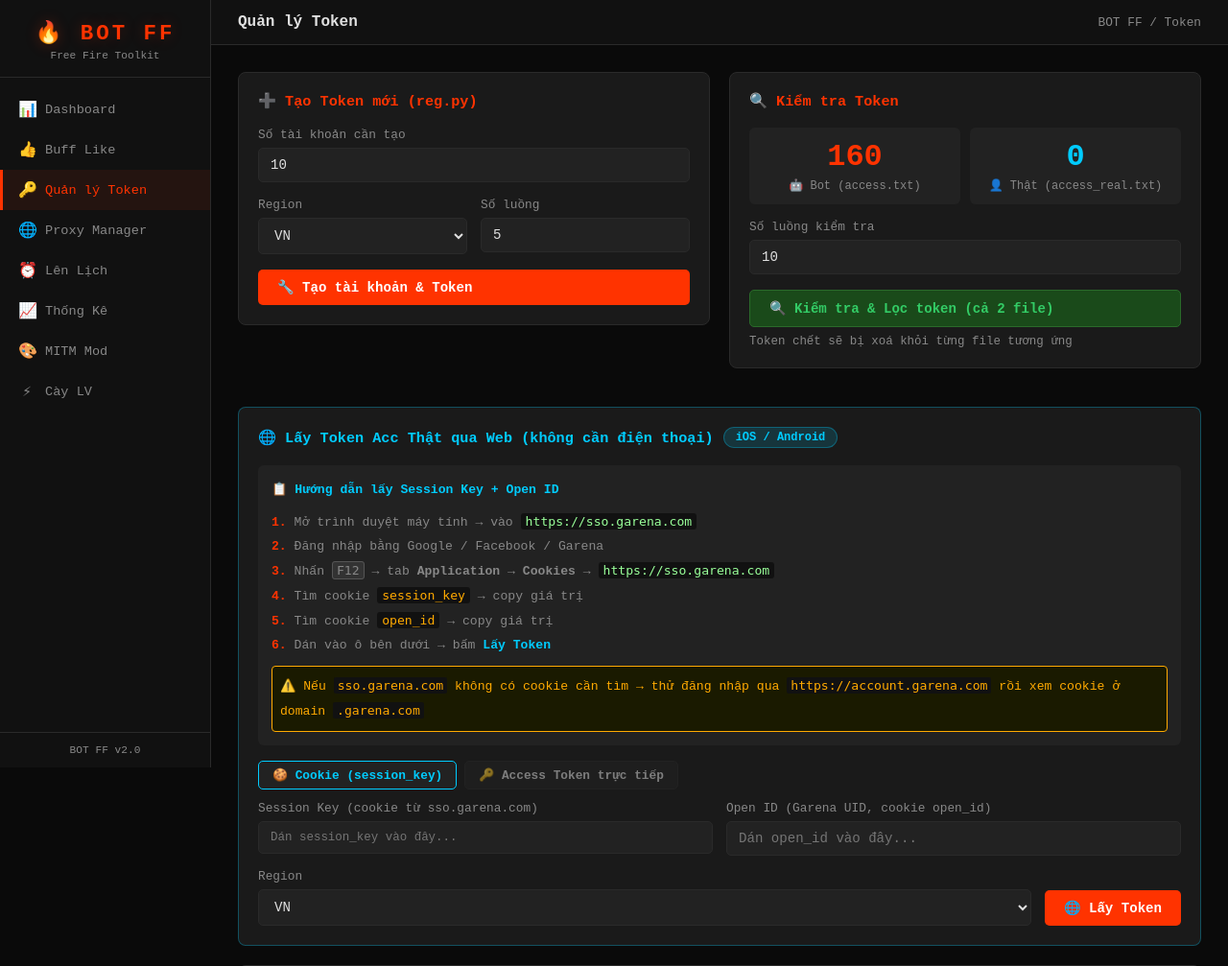
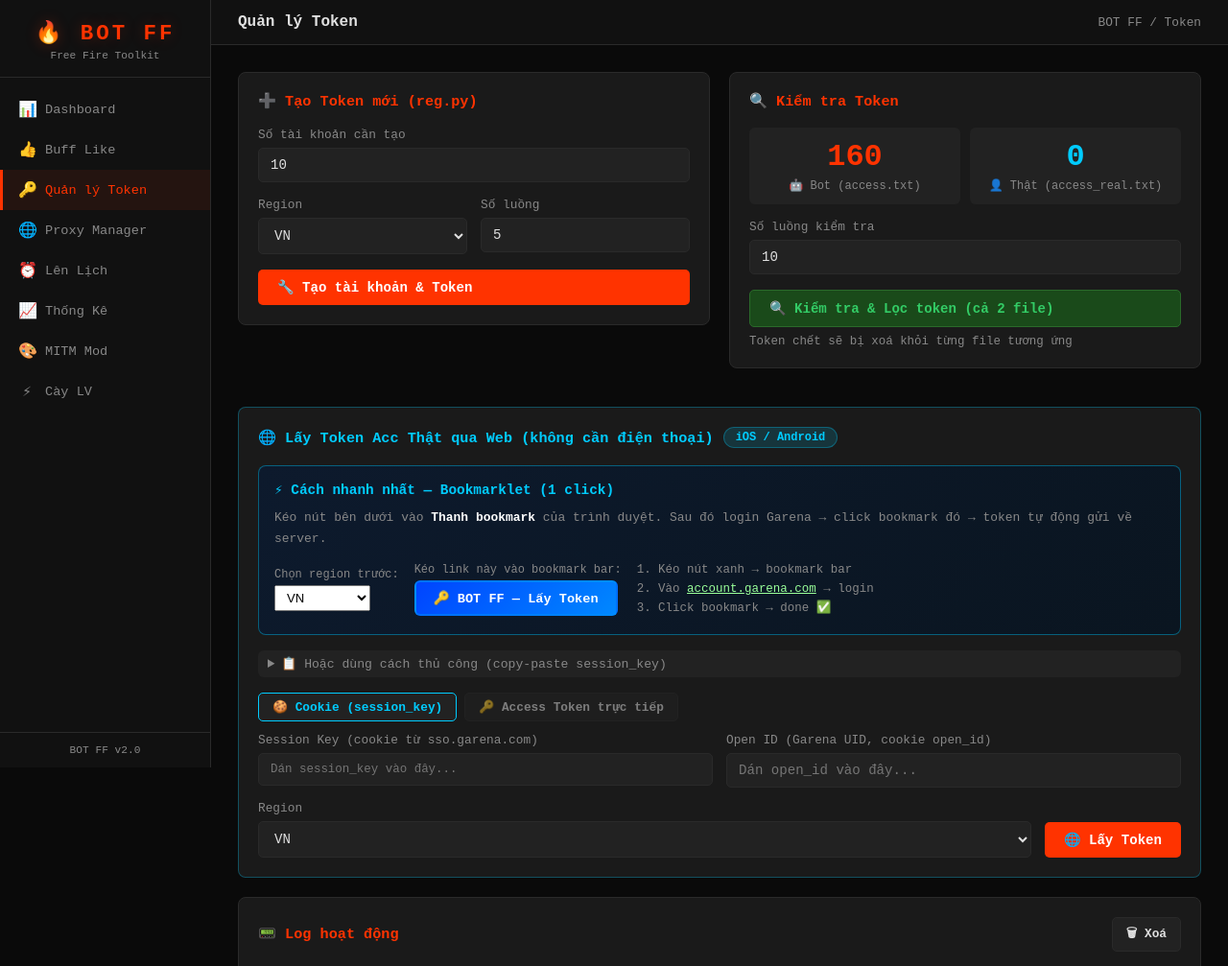
Before and after one commit to intekaih/botff, a Flask app: page /tokens in a window 1280 px wide. Shown: the top 1007 px of the page at 96% size. Run offline with Flask 3, Linux system fonts and the light colour scheme.

Commit message:
Add a bookmarklet to quickly retrieve user tokens
Adds a bookmarklet route to app.py and updates the tokens.html template to include a user-friendly interface for the bookmarklet, allowing users to easily extract session keys and open IDs.

Replit-Commit-Author: Agent
Replit-Commit-Session-Id: 45864a75-e5c0-4425-bd8a-96aa4d06d07a
Replit-Commit-Checkpoint-Type: full_checkpoint
Replit-Commit-Event-Id: 69b9c598-3f8e-4e73-b350-950124fa6927
Replit-Commit-Screenshot-Url: https://storage.googleapis.com/screenshot-production-us-central1/28032d57-9dd2-48e1-ab40-cc3385545e87/45864a75-e5c0-4425-bd8a-96aa4d06d07a/GZhpaWx
Replit-Helium-Checkpoint-Created: true

```diff
--- a/app.py
+++ b/app.py
@@ -20,6 +20,13 @@ sys.path.insert(0, os.path.join(BASE_DIR, 'tools', 'level_bot'))
 from lvl import Proxy as LvlProxy
 
 app = Flask(__name__)
+
+@app.after_request
+def add_cors(response):
+    response.headers['Access-Control-Allow-Origin'] = '*'
+    response.headers['Access-Control-Allow-Methods'] = 'GET, POST, OPTIONS'
+    response.headers['Access-Control-Allow-Headers'] = 'Content-Type'
+    return response
 
 SCHEDULER_CONFIG_FILE = os.path.join(BASE_DIR, 'scheduler_config.json')
 MITM_IDS_FILE = os.path.join(BASE_DIR, 'tools', 'mitm_scripts', 'extracted_ids.txt')
@@ -196,6 +203,31 @@ def api_like_start():
     return jsonify({'task_id': task_id})
 
 
+@app.route('/api/bookmarklet')
+def api_bookmarklet():
+    region = request.args.get('region', 'VN').upper()
+    server = request.host_url.rstrip('/')
+    js = f"""javascript:(function(){{
+var r='{region}',s='',o='';
+document.cookie.split(';').forEach(function(c){{
+  var p=c.trim().split('='),k=p[0],v=decodeURIComponent(p.slice(1).join('='));
+  if(k==='session_key')s=v;
+  if(k==='open_id')o=v;
+}});
+if(!s||!o){{alert('[BOT FF] Không tìm thấy session_key/open_id.\\nHãy đăng nhập Garena rồi thử lại!');return;}}
+alert('[BOT FF] Đang gửi token...\\nRegion: '+r+'\\nOpen ID: '+o);
+fetch('{server}/api/tokens/web_login',{{
+  method:'POST',
+  headers:{{'Content-Type':'application/json'}},
+  body:JSON.stringify({{session_key:s,open_id:o,region:r}})
+}}).then(function(r){{return r.json();}}).then(function(d){{
+  if(d.task_id)alert('[BOT FF] ✅ Đang xử lý! Mở dashboard để xem log.');
+  else alert('[BOT FF] ❌ Lỗi: '+JSON.stringify(d));
+}}).catch(function(e){{alert('[BOT FF] Lỗi kết nối: '+e);}});
+}})();"""
+    return Response(js, mimetype='application/javascript')
+
+
 @app.route('/tokens')
 def tokens_page():
     tokens = read_tokens()
@@ -208,8 +240,10 @@ def tokens_page():
     )
 
 
-@app.route('/api/tokens/web_login', methods=['POST'])
+@app.route('/api/tokens/web_login', methods=['POST', 'OPTIONS'])
 def api_tokens_web_login():
+    if request.method == 'OPTIONS':
+        return '', 204
     data = request.json or {}
     session_key = (data.get('session_key') or '').strip()
     open_id = (data.get('open_id') or '').strip()
--- a/templates/tokens.html
+++ b/templates/tokens.html
@@ -68,21 +68,61 @@
     <span class="pill" style="background:rgba(0,204,255,0.15);color:#00ccff;border:1px solid rgba(0,204,255,0.3);">iOS / Android</span>
   </div>
 
-  <!-- Hướng dẫn -->
-  <div style="background:var(--bg4);border-radius:6px;padding:14px;margin-bottom:16px;font-size:0.82rem;line-height:1.9;color:var(--text-dim);">
-    <div style="color:#00ccff;font-weight:bold;margin-bottom:8px;">📋 Hướng dẫn lấy Session Key + Open ID</div>
-    <div><span style="color:var(--red);font-weight:bold;">1.</span> Mở trình duyệt máy tính → vào <code style="color:#99ff99;background:#111;padding:1px 5px;border-radius:3px;">https://sso.garena.com</code></div>
-    <div><span style="color:var(--red);font-weight:bold;">2.</span> Đăng nhập bằng Google / Facebook / Garena</div>
-    <div><span style="color:var(--red);font-weight:bold;">3.</span> Nhấn <kbd style="background:#333;border:1px solid #555;border-radius:3px;padding:1px 4px;">F12</kbd> → tab <strong>Application</strong> → <strong>Cookies</strong> → <code style="color:#99ff99;background:#111;padding:1px 5px;border-radius:3px;">https://sso.garena.com</code></div>
-    <div><span style="color:var(--red);font-weight:bold;">4.</span> Tìm cookie <code style="color:#ffaa00;background:#111;padding:1px 5px;border-radius:3px;">session_key</code> → copy giá trị</div>
-    <div><span style="color:var(--red);font-weight:bold;">5.</span> Tìm cookie <code style="color:#ffaa00;background:#111;padding:1px 5px;border-radius:3px;">open_id</code> → copy giá trị</div>
-    <div><span style="color:var(--red);font-weight:bold;">6.</span> Dán vào ô bên dưới → bấm <strong style="color:#00ccff;">Lấy Token</strong></div>
-    <div style="margin-top:8px;padding:8px;background:#1a1a00;border:1px solid #ffaa00;border-radius:4px;color:#ffaa00;">
-      ⚠️ Nếu <code style="background:#111;padding:1px 4px;border-radius:2px;">sso.garena.com</code> không có cookie cần tìm → thử đăng nhập qua
-      <code style="background:#111;padding:1px 4px;border-radius:2px;">https://account.garena.com</code>
-      rồi xem cookie ở domain <code style="background:#111;padding:1px 4px;border-radius:2px;">.garena.com</code>
+  <!-- BOOKMARKLET - CÁCH NHANH NHẤT -->
+  <div style="background:linear-gradient(135deg,#0d1a2d,#0a1520);border:1px solid rgba(0,204,255,0.4);border-radius:8px;padding:16px;margin-bottom:16px;">
+    <div style="color:#00ccff;font-weight:bold;font-size:0.9rem;margin-bottom:10px;">⚡ Cách nhanh nhất — Bookmarklet (1 click)</div>
+    <div style="font-size:0.81rem;color:var(--text-dim);margin-bottom:12px;line-height:1.7;">
+      Kéo nút bên dưới vào <strong style="color:#fff;">Thanh bookmark</strong> của trình duyệt.
+      Sau đó login Garena → click bookmark đó → token tự động gửi về server.
+    </div>
+    <div style="display:flex;align-items:center;gap:16px;flex-wrap:wrap;">
+      <div>
+        <div style="font-size:0.75rem;color:var(--text-dim);margin-bottom:4px;">Chọn region trước:</div>
+        <select id="bm-region" onchange="updateBookmarklet()" style="width:100px;padding:4px 8px;font-size:0.82rem;">
+          {% for r in regions %}
+          <option value="{{ r }}" {% if r == 'VN' %}selected{% endif %}>{{ r }}</option>
+          {% endfor %}
+        </select>
+      </div>
+      <div>
+        <div style="font-size:0.75rem;color:var(--text-dim);margin-bottom:4px;">Kéo link này vào bookmark bar:</div>
+        <a id="bookmarklet-link" href="#"
+           style="display:inline-block;padding:8px 18px;background:linear-gradient(135deg,#0044ff,#0088ff);color:#fff;border-radius:6px;font-weight:bold;font-size:0.85rem;text-decoration:none;border:2px solid rgba(0,150,255,0.5);cursor:grab;user-select:none;"
+           title="Kéo vào bookmark bar của trình duyệt">
+          🔑 BOT FF — Lấy Token
+        </a>
+      </div>
+      <div style="font-size:0.78rem;color:var(--text-dim);line-height:1.6;">
+        1. Kéo nút xanh → bookmark bar<br>
+        2. Vào <a href="https://account.garena.com" target="_blank" style="color:#99ff99;">account.garena.com</a> → login<br>
+        3. Click bookmark → done ✅
+      </div>
     </div>
   </div>
+
+  <!-- Hướng dẫn thủ công (thu gọn) -->
+  <details style="margin-bottom:16px;">
+  <summary style="cursor:pointer;font-size:0.82rem;color:var(--text-dim);padding:6px 10px;background:var(--bg4);border-radius:6px;user-select:none;">
+    📋 Hoặc dùng cách thủ công (copy-paste session_key)
+  </summary>
+  <div style="background:var(--bg4);border-radius:0 0 6px 6px;padding:14px;font-size:0.82rem;line-height:1.9;color:var(--text-dim);border-top:1px solid #222;">
+    <div style="color:#00ccff;font-weight:bold;margin-bottom:8px;">📋 Hướng dẫn lấy Session Key + Open ID</div>
+    <div><span style="color:var(--red);font-weight:bold;">1.</span> Mở trình duyệt → vào
+      <a href="https://account.garena.com" target="_blank" style="color:#99ff99;">https://account.garena.com</a>
+      &nbsp;<span style="opacity:0.5;font-size:0.78rem;">(hoặc <a href="https://lc.garena.com" target="_blank" style="color:#99ff99;">lc.garena.com</a>)</span>
+    </div>
+    <div><span style="color:var(--red);font-weight:bold;">2.</span> Đăng nhập bằng <strong>Google</strong> / Facebook / Garena account</div>
+    <div><span style="color:var(--red);font-weight:bold;">3.</span> Nhấn <kbd style="background:#333;border:1px solid #555;border-radius:3px;padding:1px 4px;">F12</kbd> → tab <strong>Application</strong> → <strong>Cookies</strong></div>
+    <div><span style="color:var(--red);font-weight:bold;">4.</span> Chọn domain <code style="color:#99ff99;background:#111;padding:1px 4px;border-radius:2px;">.garena.com</code> (hoặc <code style="color:#99ff99;background:#111;padding:1px 4px;border-radius:2px;">account.garena.com</code>)</div>
+    <div><span style="color:var(--red);font-weight:bold;">5.</span> Tìm <code style="color:#ffaa00;background:#111;padding:1px 4px;border-radius:2px;">session_key</code> và <code style="color:#ffaa00;background:#111;padding:1px 4px;border-radius:2px;">open_id</code> → copy giá trị</div>
+    <div><span style="color:var(--red);font-weight:bold;">6.</span> Dán vào ô bên dưới → bấm <strong style="color:#00ccff;">Lấy Token</strong></div>
+    <div style="margin-top:10px;padding:8px 10px;background:#0d1a0d;border:1px solid #33aa33;border-radius:4px;color:#99dd99;font-size:0.8rem;">
+      💡 <strong>Mẹo:</strong> Nếu không thấy cookie → sau khi login xong, vào
+      <code style="background:#111;padding:1px 4px;border-radius:2px;">https://account.garena.com/</code>
+      rồi mới mở F12 → Application → Cookies
+    </div>
+  </div>
+  </details>
 
   <!-- Tabs phương án -->
   <div style="display:flex;gap:8px;margin-bottom:12px;">
@@ -106,10 +146,11 @@
   <div id="panel-token" style="display:none;margin-bottom:14px;">
     <div style="background:var(--bg4);border-radius:6px;padding:12px;margin-bottom:12px;font-size:0.81rem;color:var(--text-dim);line-height:1.8;">
       <div style="color:#ffaa00;font-weight:bold;margin-bottom:6px;">📡 Lấy Access Token từ Network Tab</div>
-      <div>1. Vào <code style="color:#99ff99;background:#111;padding:1px 4px;border-radius:2px;">https://sso.garena.com</code> → đăng nhập</div>
-      <div>2. F12 → tab <strong>Network</strong> → lọc <code style="color:#ffaa00;background:#111;padding:1px 4px;border-radius:2px;">connect.garena.com</code></div>
-      <div>3. Tìm request <code style="color:#ffaa00;background:#111;padding:1px 4px;border-radius:2px;">token/grant</code> → xem phần <strong>Response</strong></div>
-      <div>4. Copy giá trị <code style="color:#ffaa00;background:#111;padding:1px 4px;border-radius:2px;">access_token</code> và <code style="color:#ffaa00;background:#111;padding:1px 4px;border-radius:2px;">open_id</code></div>
+      <div>1. Vào <a href="https://account.garena.com" target="_blank" style="color:#99ff99;">account.garena.com</a> → <strong>mở F12 trước</strong> → tab <strong>Network</strong></div>
+      <div>2. Đăng nhập bằng Google (để F12 mở trong khi login)</div>
+      <div>3. Sau khi login xong → tìm request có chứa <code style="color:#ffaa00;background:#111;padding:1px 4px;border-radius:2px;">access_token</code> trong Response</div>
+      <div>4. Hoặc lọc Network theo <code style="color:#ffaa00;background:#111;padding:1px 4px;border-radius:2px;">garena</code> → tìm response JSON có <code style="color:#ffaa00;background:#111;padding:1px 4px;border-radius:2px;">"access_token"</code></div>
+      <div>5. Copy giá trị <code style="color:#ffaa00;background:#111;padding:1px 4px;border-radius:2px;">access_token</code> và <code style="color:#ffaa00;background:#111;padding:1px 4px;border-radius:2px;">open_id</code> từ JSON đó</div>
     </div>
     <div style="display:grid;grid-template-columns:1fr 1fr;gap:14px;">
       <div class="form-group" style="margin:0;">
@@ -214,6 +255,14 @@ async function startCheck() {
   startStream(task_id);
 }
 
+function updateBookmarklet() {
+  const region = document.getElementById('bm-region').value;
+  const server = location.origin;
+  const code = `javascript:(function(){var r='${region}',s='',o='';document.cookie.split(';').forEach(function(c){var p=c.trim().split('='),k=p[0],v=decodeURIComponent(p.slice(1).join('='));if(k==='session_key')s=v;if(k==='open_id')o=v;});if(!s||!o){alert('[BOT FF] Không tìm thấy cookie!\\nHãy đăng nhập account.garena.com rồi thử lại.');return;}if(!confirm('[BOT FF] Gửi token?\\nRegion: '+r+'\\nOpen ID: '+o))return;fetch('${server}/api/tokens/web_login',{method:'POST',headers:{'Content-Type':'application/json'},body:JSON.stringify({session_key:s,open_id:o,region:r})}).then(function(r){return r.json();}).then(function(d){if(d.task_id)alert('[BOT FF] ✅ Đang xử lý! Mở BOT FF dashboard để xem log.');else alert('[BOT FF] ❌ Lỗi: '+JSON.stringify(d));}).catch(function(e){alert('[BOT FF] Lỗi kết nối: '+e);});})();`;
+  document.getElementById('bookmarklet-link').href = code;
+}
+document.addEventListener('DOMContentLoaded', updateBookmarklet);
+
 let webTab = 'cookie';
 
 function switchWebTab(tab) {
```
Also changed, not shown: attached_assets/image_1775283315425.png (added).
